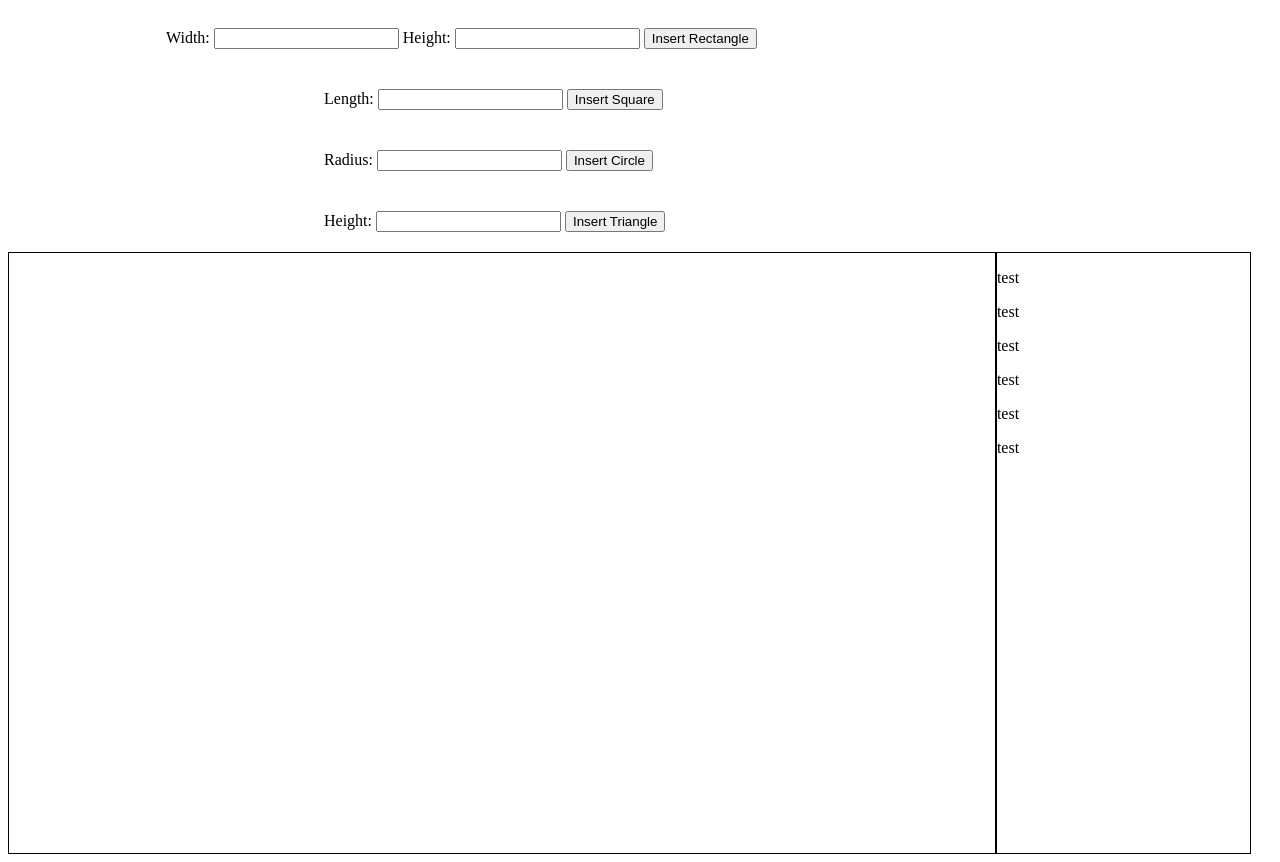
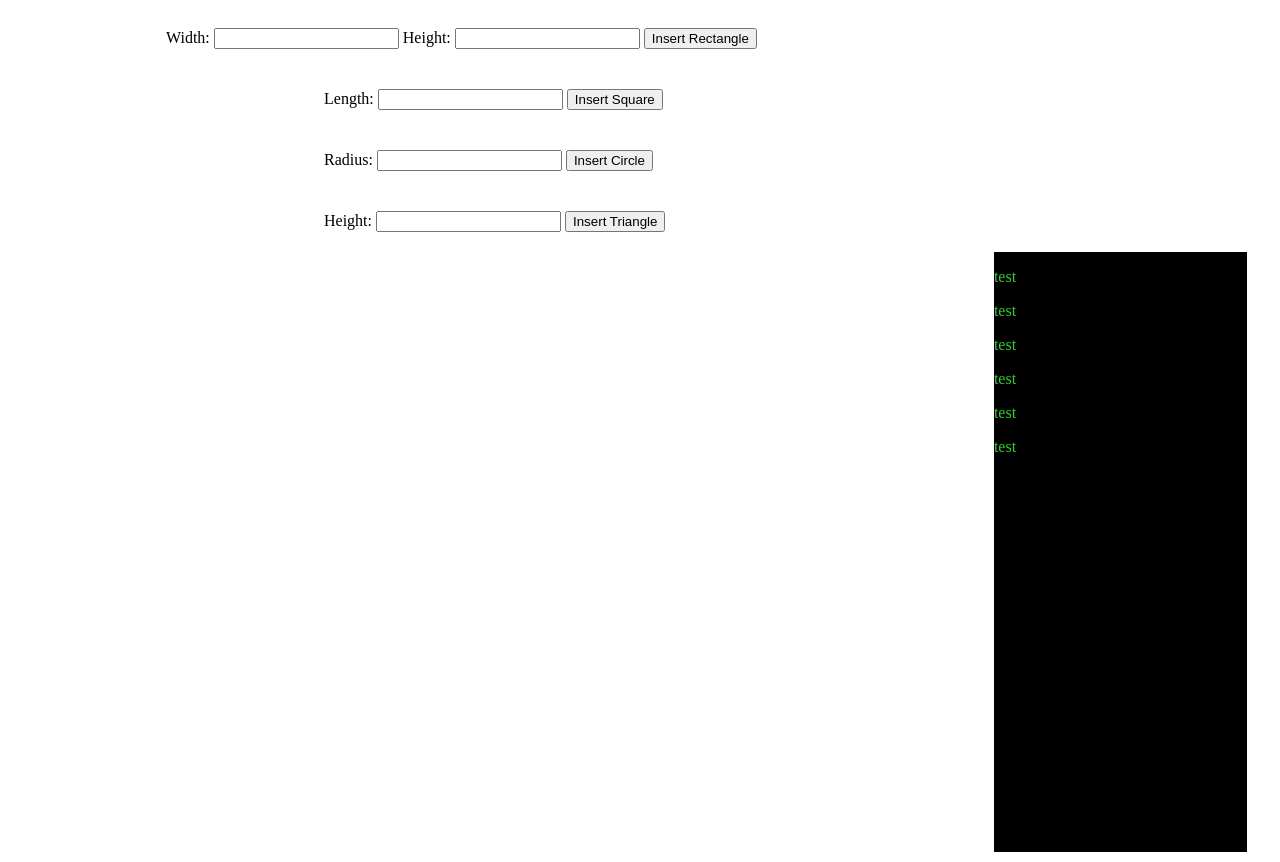
Before and after one commit to L3p1989/Shape-Up-Or-Shape-Out, a plain HTML site: page index.html in a window 1280 px wide. Drawn offline with Linux system fonts and the light colour scheme.

Commit message:
removed border styling; added color and background color to sidebar

```diff
--- a/style.css
+++ b/style.css
@@ -27,17 +27,16 @@
 }
 
 .shapes-canvas {
+    display: flex;
     width: 78%;
     height: 600px;
-    border-style: solid;
-    border-width: 1px;
     float: left;
 }
 
 .side-bar {
-    border-style: solid;
-    border-width: 1px;
     display: inline-block;
     height: 600px;
     width: 20%;
+    color: #28d428;
+    background-color: black;
 }
```
